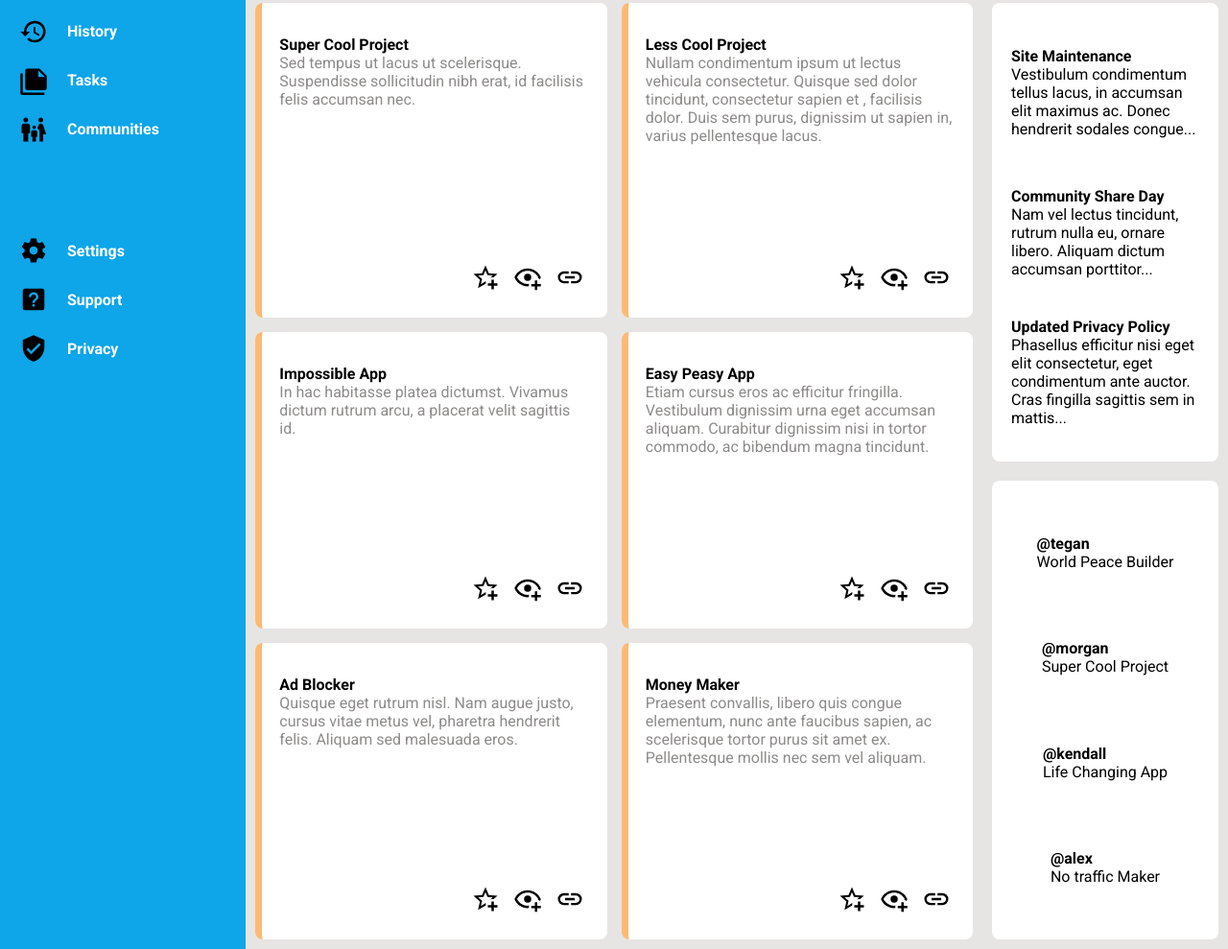
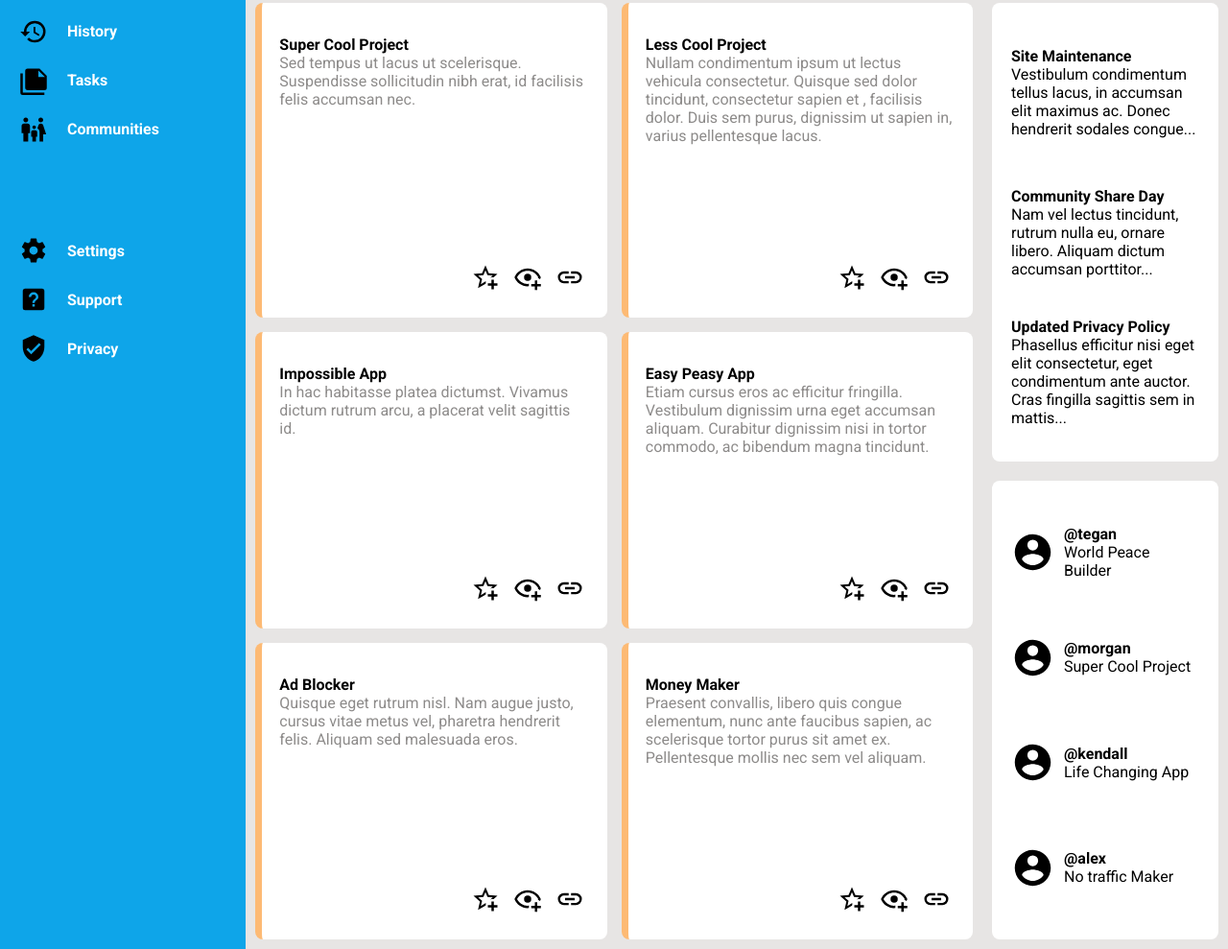
Before and after one commit to candolfi/admin-dashboard, a plain HTML site: page index.html in a window 1280 px wide. Shown: the part 256-1245 px from the top of the page at 96% size. Drawn offline with Linux system fonts and the light colour scheme.

Commit message:
Added profile svgs to trending section

```diff
--- a/index.html
+++ b/index.html
@@ -194,24 +194,28 @@
         </div>
         <div class="trending">
             <div class="trending-card">
+                <img src="./images/account-circle.svg" alt="Account" width="45px" height="45px">
                 <p>
                     <strong>@tegan</strong><br>
                     World Peace Builder
                 </p>
             </div>
             <div class="trending-card">
+                <img src="./images/account-circle.svg" alt="Account" width="45px" height="45px">
                 <p>
                     <strong>@morgan</strong><br>
                     Super Cool Project
                 </p>
             </div>
             <div class="trending-card">
+                <img src="./images/account-circle.svg" alt="Account" width="45px" height="45px">
                 <p>
                     <strong>@kendall</strong><br>
                     Life Changing App
                 </p>
             </div>
             <div class="trending-card">
+                <img src="./images/account-circle.svg" alt="Account" width="45px" height="45px">
                 <p>
                     <strong>@alex</strong><br>
                     No traffic Maker
--- a/style.css
+++ b/style.css
@@ -202,6 +202,10 @@ input {
 
 .trending-card {
     display: flex;
-    justify-content: center;
+    justify-content: start;
     align-items: center;
 }
+
+.trending-card>img {
+    padding-right: 10px;
+}
```
